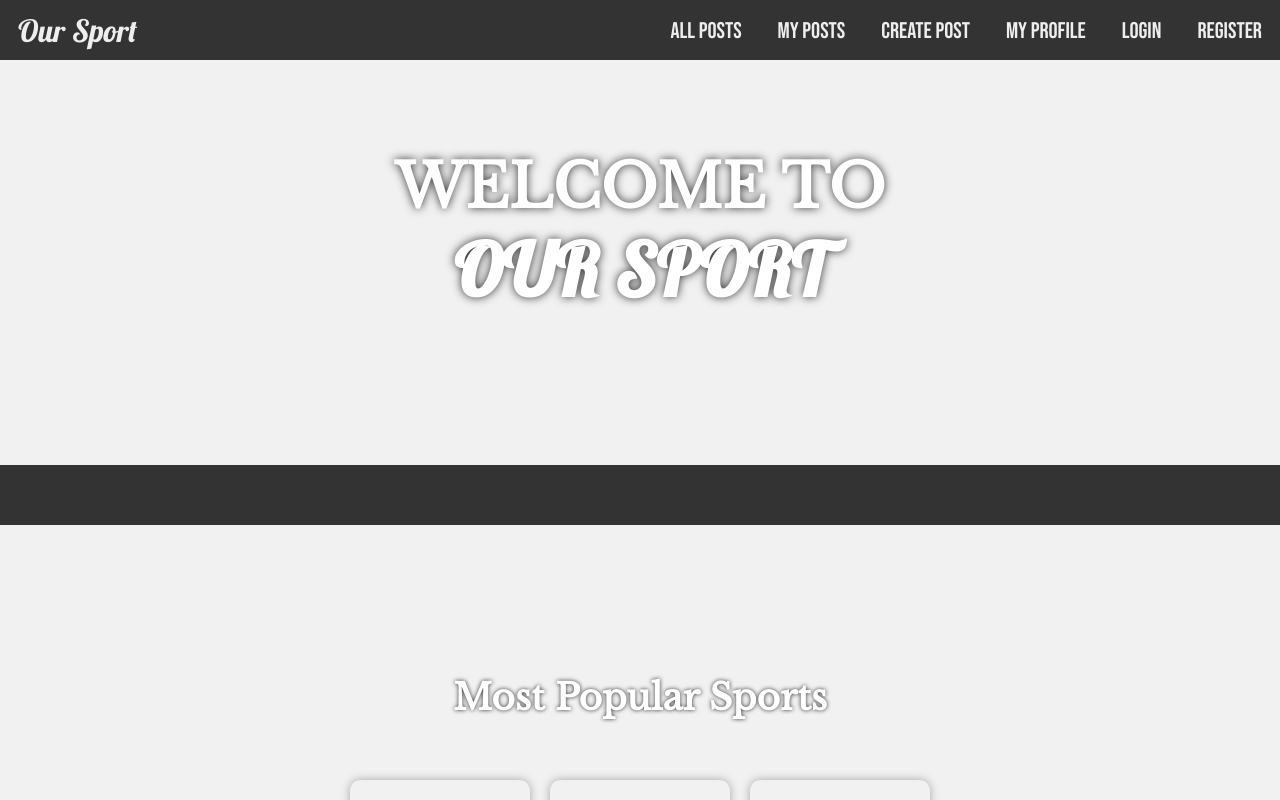
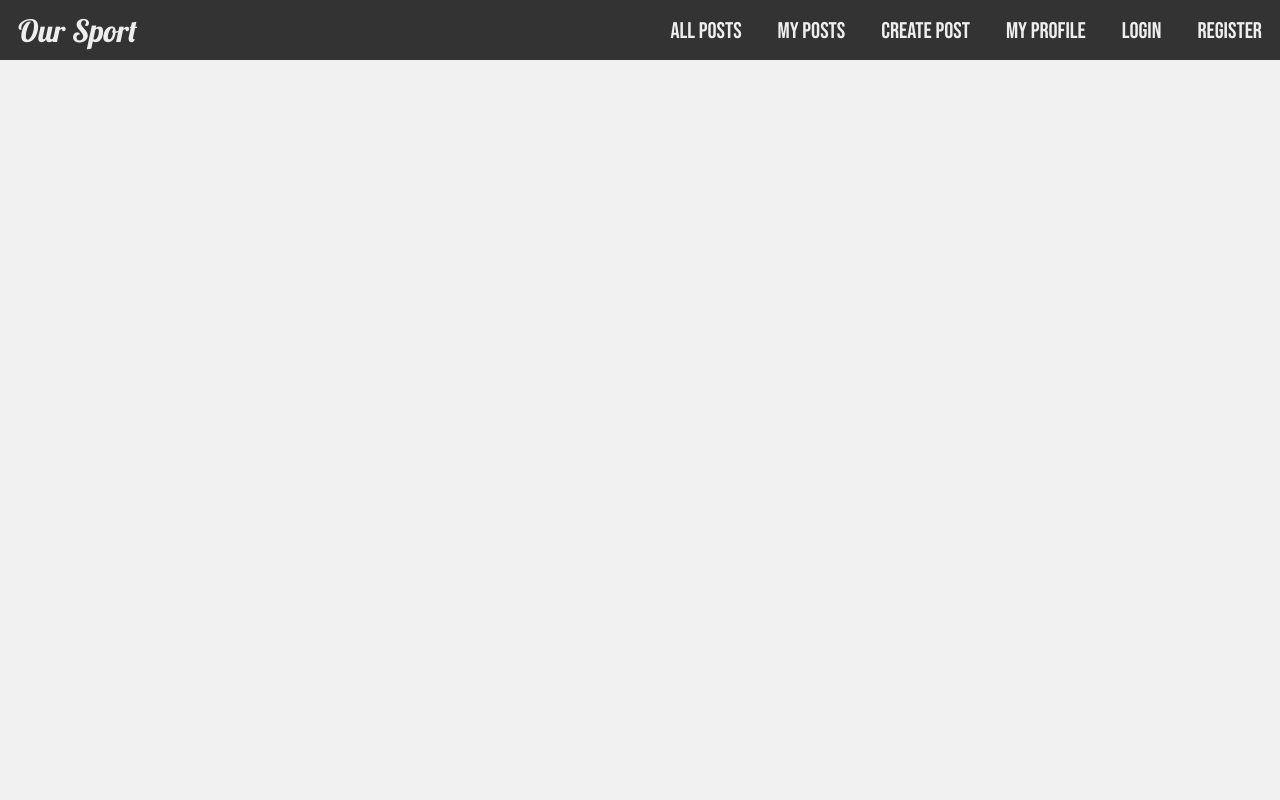
Before and after one commit to nikolay5r/our-sport-app, a React (Create React App) app: page / in a window 1280 px wide. Shown: the top 800 px of the page. Built offline with nearby package versions, Linux system fonts and the light colour scheme.

Commit message:
Add Routes

```diff
--- a/src/App.js
+++ b/src/App.js
@@ -1,5 +1,9 @@
 import './App.css';
 import { Fragment } from 'react';
+import {
+    Route,
+    Routes
+} from 'react-router-dom';
 
 import Navigation from './components/Navigation/Navigation';
 import Footer from './components/Footer';
@@ -10,7 +14,8 @@ function App() {
         <Fragment>
             <Navigation />
 
-            <Home />
+            <Routes>
+            </Routes>
 
             <Footer />
         </Fragment >
```
